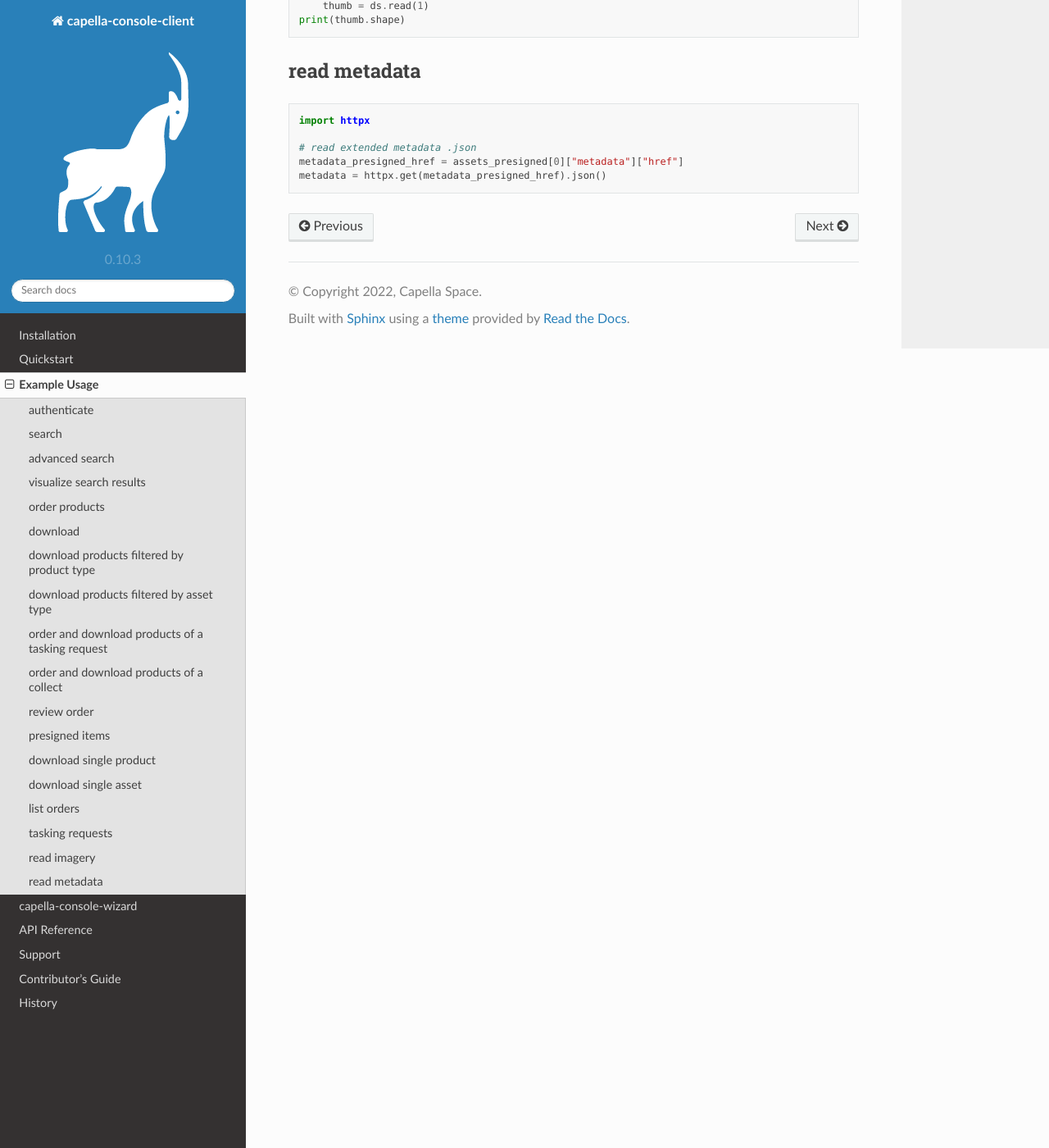
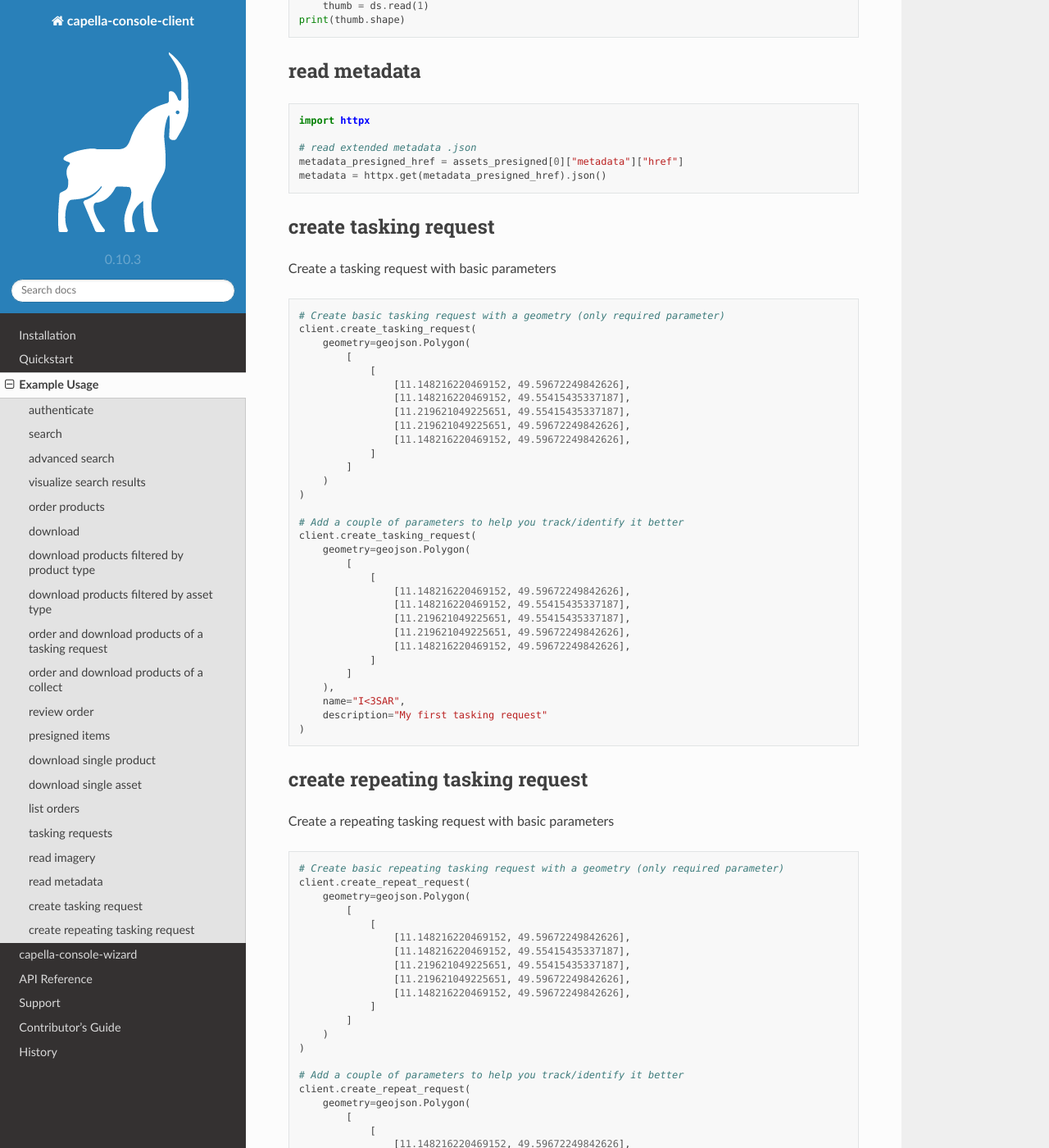
Before and after one commit to capellaspace/console-client, a Sphinx documentation site: the page built from docs/pages/example_usage.rst, in a window 1280 px wide and 1400 px high, scrolled down 12022 px. Shown: the whole window at 82% size. Built offline with Sphinx 7.4.7 and the Read the Docs theme 2.0.0, drawn with Linux system fonts in a browser that asks for light colours; some of the changed text lies outside the part shown.

Commit message:
Address PR feedback

```diff
--- a/docs/pages/example_usage.rst
+++ b/docs/pages/example_usage.rst
@@ -787,3 +787,103 @@ read metadata
   # read extended metadata .json
   metadata_presigned_href = assets_presigned[0]["metadata"]["href"]
   metadata = httpx.get(metadata_presigned_href).json()
+
+
+create tasking request
+##############
+
+Create a tasking request with basic parameters
+
+.. code:: python3
+
+    # Create basic tasking request with a geometry (only required parameter)
+    client.create_tasking_request(
+        geometry=geojson.Polygon(
+            [
+                [
+                    [11.148216220469152, 49.59672249842626],
+                    [11.148216220469152, 49.55415435337187],
+                    [11.219621049225651, 49.55415435337187],
+                    [11.219621049225651, 49.59672249842626],
+                    [11.148216220469152, 49.59672249842626],
+                ]
+            ]
+        )
+    )
+
+    # Add a couple of parameters to help you track/identify it better
+    client.create_tasking_request(
+        geometry=geojson.Polygon(
+            [
+                [
+                    [11.148216220469152, 49.59672249842626],
+                    [11.148216220469152, 49.55415435337187],
+                    [11.219621049225651, 49.55415435337187],
+                    [11.219621049225651, 49.59672249842626],
+                    [11.148216220469152, 49.59672249842626],
+                ]
+            ]
+        ),
+        name="I<3SAR",
+        description="My first tasking request"
+    )
+
+
+create repeating tasking request
+##############
+
+Create a repeating tasking request with basic parameters
+
+.. code:: python3
+
+    # Create basic repeating tasking request with a geometry (only required parameter)
+    client.create_repeat_request(
+        geometry=geojson.Polygon(
+            [
+                [
+                    [11.148216220469152, 49.59672249842626],
+                    [11.148216220469152, 49.55415435337187],
+                    [11.219621049225651, 49.55415435337187],
+                    [11.219621049225651, 49.59672249842626],
+                    [11.148216220469152, 49.59672249842626],
+                ]
+            ]
+        )
+    )
+
+    # Add a couple of parameters to help you track/identify it better
+    client.create_repeat_request(
+        geometry=geojson.Polygon(
+            [
+                [
+                    [11.148216220469152, 49.59672249842626],
+                    [11.148216220469152, 49.55415435337187],
+                    [11.219621049225651, 49.55415435337187],
+                    [11.219621049225651, 49.59672249842626],
+                    [11.148216220469152, 49.59672249842626],
+                ]
+            ]
+        ),
+        name="I<3SAR",
+        description="My first tasking request"
+    )
+
+    # Note that you can only define either repeat_end OR repetition_count, not both. The following request will fail:
+    client.create_repeat_request(
+        geometry=geojson.Polygon(
+            [
+                [
+                    [11.148216220469152, 49.59672249842626],
+                    [11.148216220469152, 49.55415435337187],
+                    [11.219621049225651, 49.55415435337187],
+                    [11.219621049225651, 49.59672249842626],
+                    [11.148216220469152, 49.59672249842626],
+                ]
+            ]
+        ),
+        name="I<3SAR",
+        description="My first tasking request",
+        repeat_start="2023-12-24 3:30 PM"
+        repeat_end="2023-12-31 3:30 PM",
+        repetition_count=23
+    )
```
Also changed, not shown: 6 other files.
